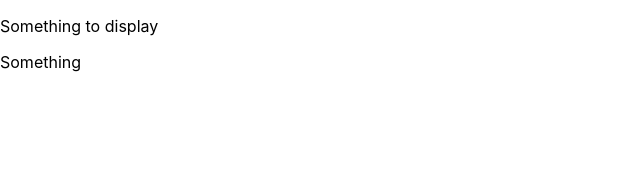
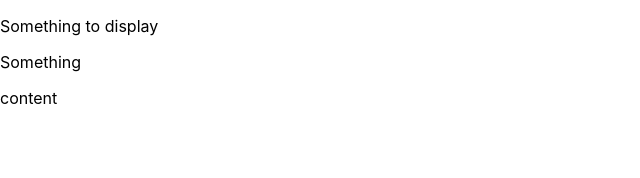
Before and after one commit to SebastianMajcherczyk/router-test, a React (Create React App) app: page / in a window 1280 px wide. Shown: the top 178 px of the page, without its empty margins (0-640 px from the left). Built offline with nearby package versions, Linux system fonts and the light colour scheme.

Commit message:
PA-1: New fetures added

```diff
--- a/src/App.js
+++ b/src/App.js
@@ -1,10 +1,12 @@
 import React from 'react';
+import { Content } from './content';
 
 export const App = () => {
 	return (
 		<div>
 			<p>Something to display</p>
 			<p>Something</p>
+			<Content />
 		</div>
 	);
 };
--- /dev/null
+++ b/src/content.jsx
@@ -0,0 +1,7 @@
+import React from 'react'
+
+export const Content = () => {
+  return (
+    <div>content</div>
+  )
+}
```
